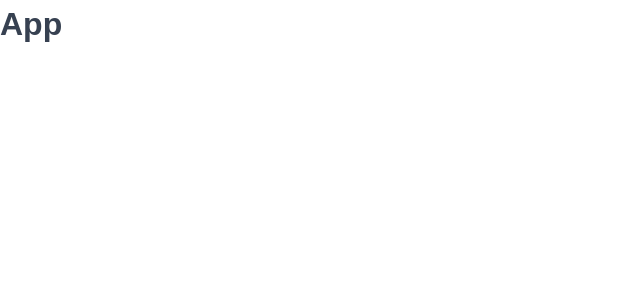
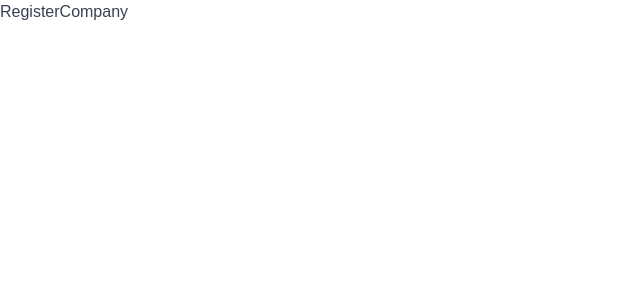
Before and after one commit to ericndungutse/trade-center-fn, a React (Vite) app: page /register-company in a window 1280 px wide. Shown: the top 300 px of the page, without its empty margins (0-640 px from the left). Built offline with nearby package versions, Linux system fonts and the light colour scheme.

Commit message:
configure routing with react router dom

```diff
--- a/package.json
+++ b/package.json
@@ -11,7 +11,8 @@
   },
   "dependencies": {
     "react": "^18.2.0",
-    "react-dom": "^18.2.0"
+    "react-dom": "^18.2.0",
+    "react-router-dom": "^6.21.3"
   },
   "devDependencies": {
     "@types/react": "^18.2.15",
--- a/src/App.jsx
+++ b/src/App.jsx
@@ -1,8 +1,19 @@
+import { BrowserRouter, Routes, Route } from 'react-router-dom';
+import Home from './pages/Home';
+import RegisterCompany from './pages/RegisterCompany';
+import SignUp from './pages/SignUp';
+import SignIn from './pages/SignIn';
+
 function App() {
   return (
-    <>
-      <h1>App</h1>
-    </>
+    <BrowserRouter>
+      <Routes>
+        <Route path='/' element={<Home />} />
+        <Route path='/register-company' element={<RegisterCompany />} />
+        <Route path='/signup' element={<SignUp />} />
+        <Route path='/signin' element={<SignIn />} />
+      </Routes>
+    </BrowserRouter>
   );
 }
 
--- /dev/null
+++ b/src/pages/Home.jsx
@@ -0,0 +1,5 @@
+import React from 'react';
+
+export default function Home() {
+  return <div>Home</div>;
+}
--- /dev/null
+++ b/src/pages/RegisterCompany.jsx
@@ -0,0 +1,5 @@
+import React from 'react';
+
+export default function RegisterCompany() {
+  return <div>RegisterCompany</div>;
+}
--- /dev/null
+++ b/src/pages/SignIn.jsx
@@ -0,0 +1,5 @@
+import React from 'react';
+
+export default function SignIn() {
+  return <div>SignIn</div>;
+}
--- /dev/null
+++ b/src/pages/SignUp.jsx
@@ -0,0 +1,5 @@
+import React from 'react';
+
+export default function SignUp() {
+  return <div>SignUp</div>;
+}
```
Also changed, not shown: 1 other file (tests, documents, lock files or other folders).
